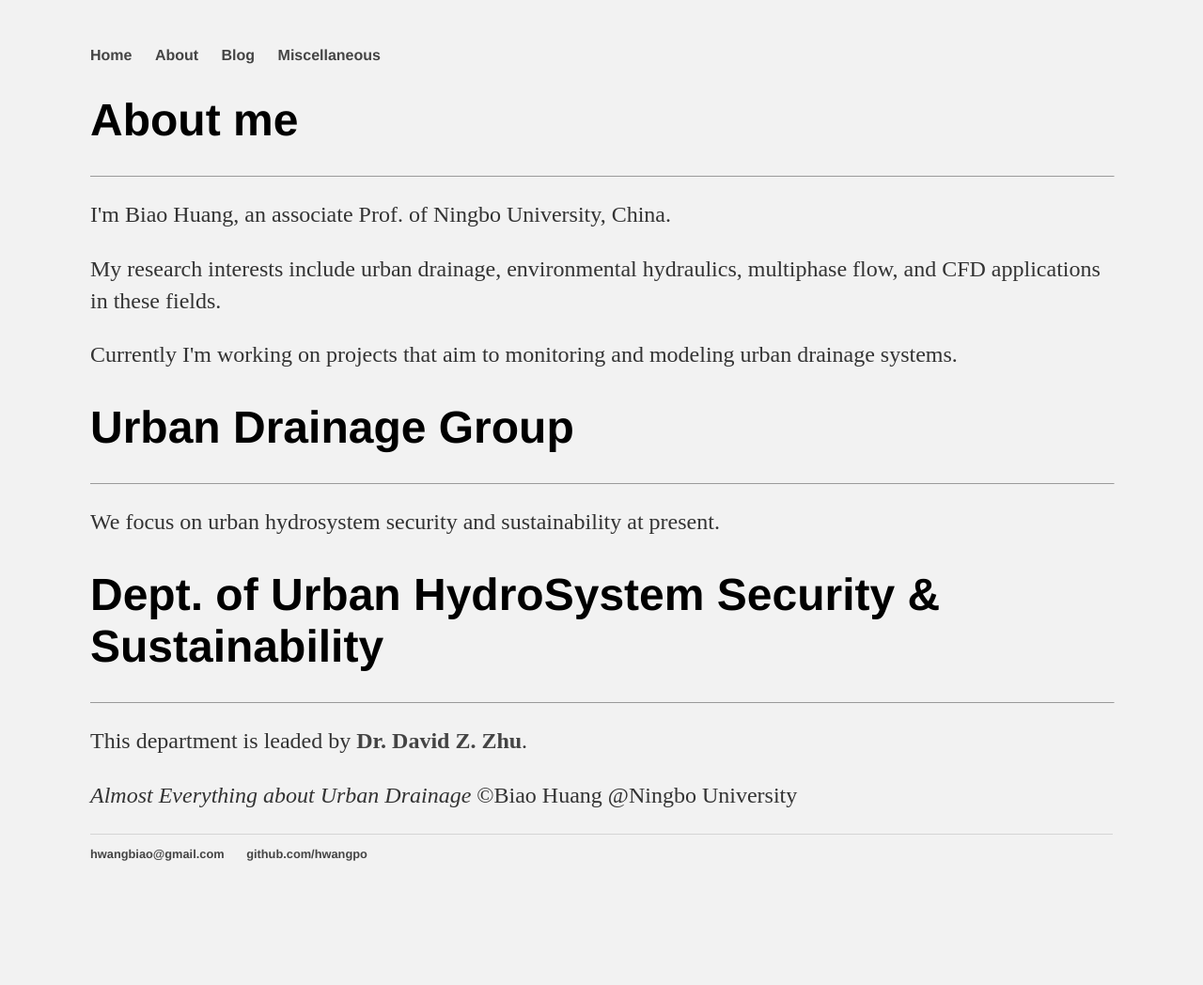
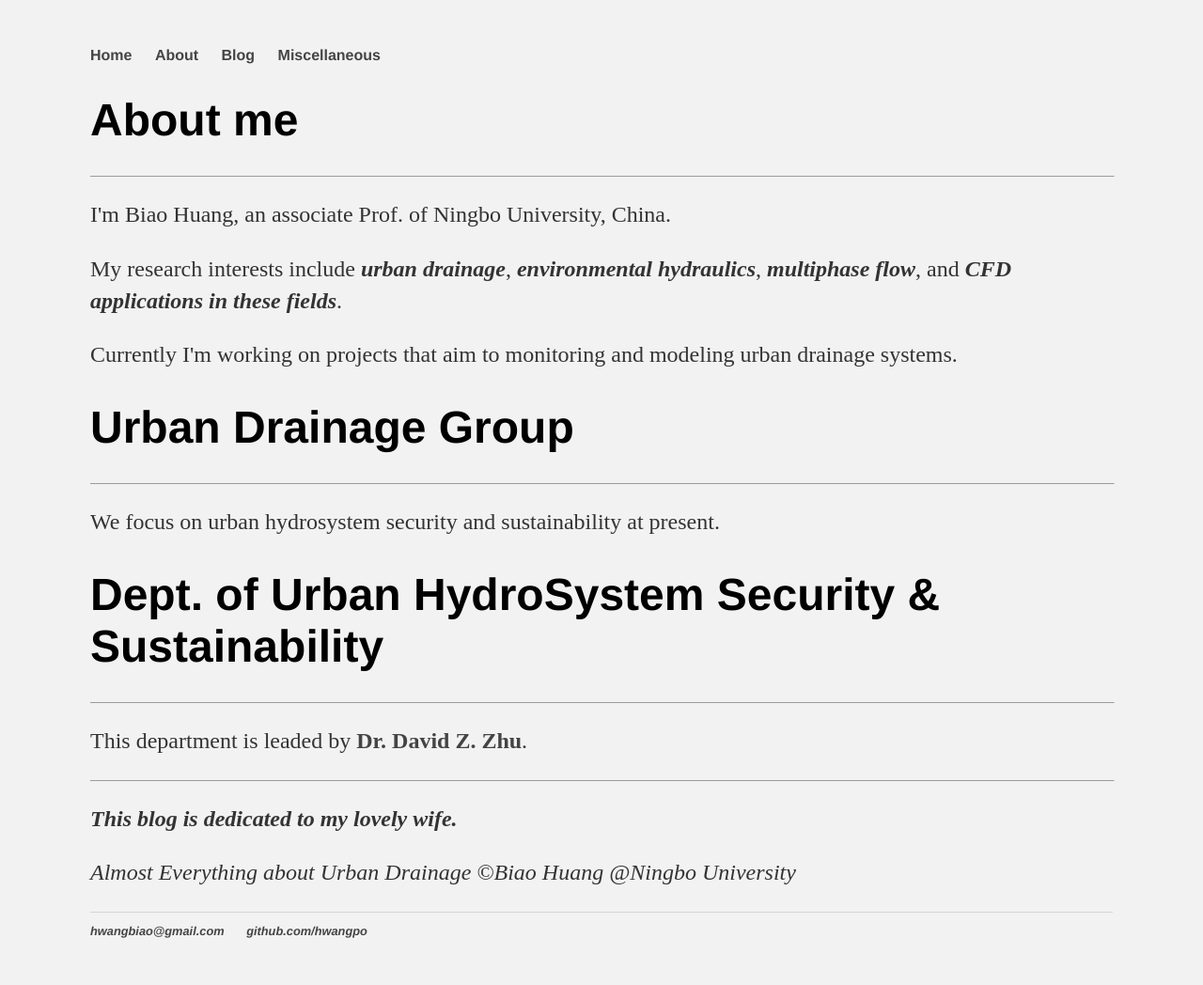
Before and after one commit to hwangpo/hwangpo.github.io, a Jekyll site: the page about/index.html, which Jekyll copies as it is, in a window 1280 px wide. Shown: the whole page at 94% size. Built offline with Jekyll 4.4.1, drawn with Linux system fonts in a browser that asks for light colours; before the commit the page ends 966 px from its top, so only the background shows below that.

Commit message:
Dedication

```diff
--- a/about/index.html
+++ b/about/index.html
@@ -19,7 +19,7 @@
         		<h1>About me</h1>
 				<HR SIZE=1 WIDTH=100% SHADE>
 				<p>I'm Biao Huang, an associate Prof. of Ningbo University, China.</p>
-				<p>My research interests include urban drainage, environmental hydraulics, multiphase flow, and CFD applications in these fields.</p>
+				<p>My research interests include <B><I>urban drainage</I></B>, <B><I>environmental hydraulics</I></B>, <B><I>multiphase flow</I></B>, and <B><I>CFD applications in these fields</I></B>.</p>
 				<p>Currently I'm working on projects that aim to monitoring and modeling urban drainage systems.</p>
 				<h1>Urban Drainage Group</h1>
 				<HR SIZE=1 WIDTH=100% SHADE>
@@ -27,7 +27,9 @@
 				<h1>Dept. of Urban HydroSystem Security & Sustainability</h1>
 				<HR SIZE=1 WIDTH=100% SHADE>
 				<p>This department is leaded by <B><a href="https://www.ualberta.ca/engineering/faculty/david-zhu">Dr. David Z. Zhu</a></B>.</p>
-
+				<HR SIZE=1 WIDTH=100% SHADE>
+				<p></p>
+				<p><B><I>This blog is dedicated to my lovely wife.<I></B></p>
 				<p><I>Almost Everything about Urban Drainage</I> ©Biao Huang @Ningbo University</p>
     		</div><!-- /.blurb -->
 		</div><!-- /.container -->
```
